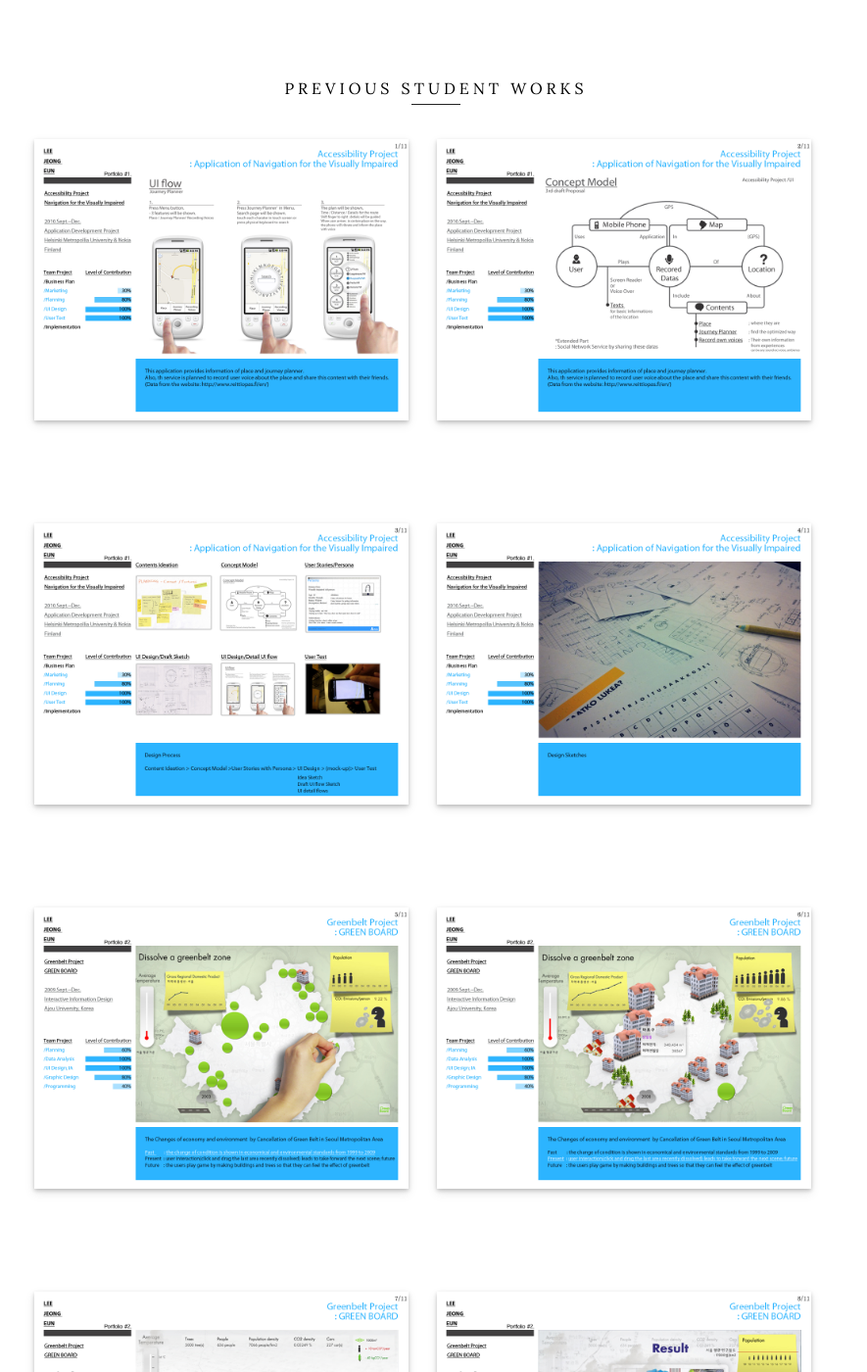
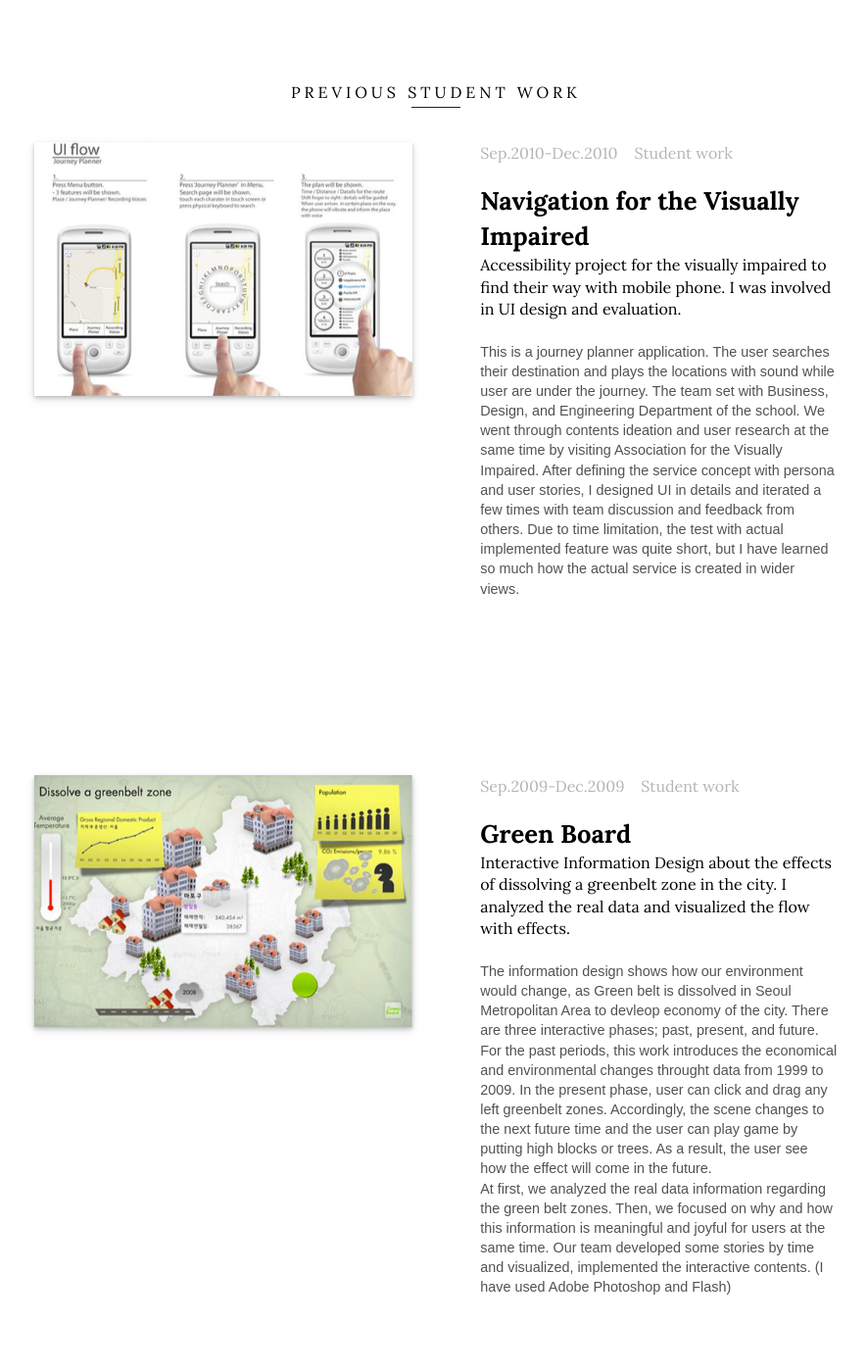
Before and after one commit to ljeun/portfolio_back, a Jekyll site: the page built from index.md, in a window 1280 px wide and 1400 px high, scrolled down 5510 px. Shown: the whole window at 98% size, without its empty margins (195-1080 px from the left). Built offline with Jekyll 4.4.1, drawn with Linux system fonts in a browser that asks for light colours; some of the changed text lies outside the part shown.

Commit message:
updated previous works

```diff
--- a/_data/previousworks.yml
+++ b/_data/previousworks.yml
@@ -1,19 +1,26 @@
--   image1: /img/pwork/01.jpg
-    image2: /img/pwork/02.jpg
+-   title: Navigation for the Visually Impaired
+    type: Student work
+    period: Sep.2010-Dec.2010
+    role: Designer
+    overview: Accessibility project for the visually impaired to find their way with mobile phone. I was involved in UI design and evaluation.
+    description: This is a journey planner application. The user searches their destination and plays the locations with sound while user are under the journey. The team set with Business, Design, and Engineering Department of the school. We went through contents ideation and user research at the same time by visiting Association for the Visually Impaired. After defining the service concept with persona and user stories, I designed UI in details and iterated a few times with team discussion and feedback from others. Due to time limitation, the test with actual implemented feature was quite short, but I have learned so much how the actual service is created in wider views.
+    image_main: /img/pwork/01.png
     image_style: 'box-shadow: 0 2px 4px 0 rgba(0, 0, 0, 0.2), 0 4px 10px 0 rgba(0, 0, 0, 0.1);'
 
--   image1: /img/pwork/03.jpg
-    image2: /img/pwork/04.jpg
+-   title: Green Board
+    type: Student work
+    period: Sep.2009-Dec.2009
+    role: Designer
+    overview: Interactive Information Design about the effects of dissolving a greenbelt zone in the city. I analyzed the real data and visualized the flow with effects.
+    description: The information design shows how our environment would change, as Green belt is dissolved in Seoul Metropolitan Area to devleop economy of the city. There are three interactive phases; past, present, and future. For the past periods, this work introduces the economical and environmental changes throught data from 1999 to 2009. In the present phase, user can click and drag any left greenbelt zones. Accordingly, the scene changes to the next future time and the user can play game by putting high blocks or trees. As a result, the user see how the effect will come in the future. <br/> At first, we analyzed the real data information regarding the green belt zones. Then, we focused on why and how this information is meaningful and joyful for users at the same time. Our team developed some stories by time and visualized, implemented the interactive contents. (I have used Adobe Photoshop and Flash)
+    image_main: /img/pwork/02.png
     image_style: 'box-shadow: 0 2px 4px 0 rgba(0, 0, 0, 0.2), 0 4px 10px 0 rgba(0, 0, 0, 0.1);'
 
--   image1: /img/pwork/05.jpg
-    image2: /img/pwork/06.jpg
+-   title: HyeYum
+    type: Student work
+    period: Sep.2009-Dec.2009
+    role: Designer
+    overview: Interactive Web Design by point & click game. I was involved in overall planning, parts of design and implementation.
+    description: The web game design aims to intrigue users immersed in this traditional palace, Geongbok-Gung. There are 4 stage based on goal-centered theory related to 'edutainment'. We defined users at first as foreigners or childern who whould like to know what this historical palace is and how this is designed long time ago. We visited the palace, Geongbok-Gung, to experience the space and gather informations including photos. From the guides of the class professor, we developed more the palce story as a game format. As a result, we designed and developed the interactive web contents by point & click game in one way by time.
+    image_main: /img/pwork/03.png
     image_style: 'box-shadow: 0 2px 4px 0 rgba(0, 0, 0, 0.2), 0 4px 10px 0 rgba(0, 0, 0, 0.1);'
-
--   image1: /img/pwork/07.jpg
-    image2: /img/pwork/08.jpg
-    image_style: 'box-shadow: 0 2px 4px 0 rgba(0, 0, 0, 0.2), 0 4px 10px 0 rgba(0, 0, 0, 0.1);'
-
--   image1: /img/pwork/10.jpg
-    image2: /img/pwork/11.jpg
-    image_style: 'box-shadow: 0 2px 4px 0 rgba(0, 0, 0, 0.2), 0 4px 10px 0 rgba(0, 0, 0, 0.1);'
--- a/_includes/resume.html
+++ b/_includes/resume.html
@@ -12,10 +12,9 @@
               {% endif %}
             <img data-action="zoom" class="project-image-main" style='{{ project.image_main_style }}' src='{{ project.image_main | relative_url }}' alt="Project works by Jeongeun Lee" >
 
-        </dt><!--
-        --><dd>
+        </dt>
+        <dd>
             <p class="pre-desc">{{ project.period }} &nbsp;&nbsp; {{ project.type }}</p>
-            <!-- <p class="type">{{ project.type }}</p> -->
             <p class="title">{{ project.title }}</p>
             <p class="overview">{{ project.overview }}
               <a class="link" href='{{ project.link}}' target="_blank">{{ project.link_name}}</a>
@@ -27,14 +26,13 @@
     {% endfor %}
 </dl>
 
-<h3 class="section-title">Work Experience</h3>
+<h3 class="section-title">Experience</h3>
 <dl class="project">
     {% for experience in site.data.experiences %}
         <dt>
           <img data-action="zoom" class="project-image-main" style='{{ experience.image_style }}' src='{{ experience.image | relative_url }}' alt="Project works by Jeongeun Lee" >
-
-        </dt><!--
-        --><dd>
+        </dt>
+        <dd>
             <p class="pre-desc">{{ experience.company }} </p>
             <p class="title">{{ experience.qualification }}</p>
             <p>{{ experience.description }}</p>
@@ -42,15 +40,22 @@
     {% endfor %}
 </dl>
 
-<h3 class="section-title">Previous Student Works</h3>
-<dl class="pwork">
+<h3 class="section-title">Previous Student Work</h3>
+<dl class="project">
     {% for pwork in site.data.previousworks %}
         <dt>
-          <img data-action="zoom" class="project-image-main" style='{{ pwork.image_style }}' src='{{ pwork.image1 | relative_url }}' alt="Project works by Jeongeun Lee" >
+          <img data-action="zoom" class="project-image-main" style='{{ pwork.image_style }}' src='{{ pwork.image_main | relative_url }}' alt="Project works by Jeongeun Lee" >
 
         </dt>
         <dd>
-            <img data-action="zoom" class="project-image-main" style='{{ pwork.image_style }}' src='{{ pwork.image2 | relative_url }}' alt="Project works by Jeongeun Lee" >
-        </dd>
+              <p class="pre-desc">{{ pwork.period }} &nbsp;&nbsp; {{ pwork.type }}</p>
+              <p class="title">{{ pwork.title }}</p>
+              <p class="overview">{{ pwork.overview }}
+                <a class="link" href='{{ pwork.link}}' target="_blank">{{ pwork.link_name}}</a>
+              </p>
+              <br/>
+              <p class="description">{{ pwork.description }}
+              <!-- <img data-action="zoom" class="project-image-sketches" style='{{ project.image_sketches_style }}' src='{{ project.image_sketches | relative_url }}' alt="Emission Detector, work by Jeongeun Lee" > -->
+          </dd>
     {% endfor %}
 </dl>
--- a/_sass/_resume.scss
+++ b/_sass/_resume.scss
@@ -28,12 +28,6 @@ dd p:last-child {
   width: 100%;
 }
 
-.pwork {
-  dt, dd {
-      width: 49.6%;
-    }
-}
-
 @media(min-width: 640px) {
     dt, dd {
         margin-bottom: 100px;
@@ -45,7 +39,7 @@ dd p:last-child {
             padding-right: ($spacer * 2);
         }
         dd {
-          width: 45%;
+          width: 44.4%;
         }
     }
 
```
Also changed, not shown: img/pwork/01.jpg (deleted), img/pwork/01.png (added), img/pwork/02.jpg (deleted), img/pwork/02.png (added), img/pwork/03.jpg (deleted), img/pwork/03.png (added), img/pwork/04.jpg (deleted), img/pwork/05.jpg (deleted), img/pwork/06.jpg (deleted), img/pwork/07.jpg (deleted), img/pwork/08.jpg (deleted), img/pwork/09.jpg (deleted), img/pwork/10.jpg (deleted), img/pwork/11.jpg (deleted), 2 other files.
